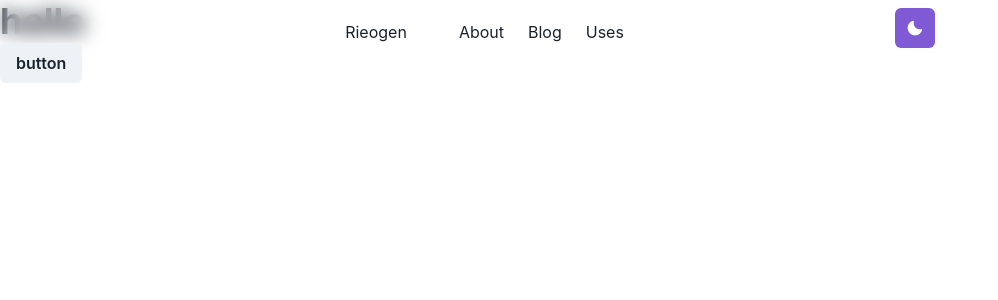
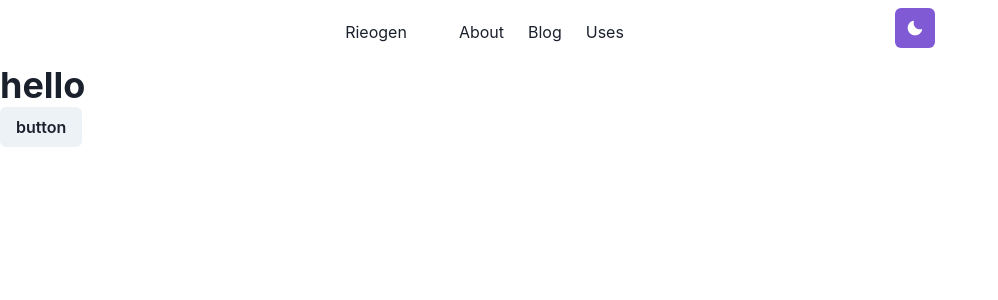
Before and after one commit to koto74/rierogen-homepage, a Next.js app: page / in a window 1280 px wide. Shown: the top 300 px of the page, without its empty margins (0-998 px from the left). Built offline with nearby package versions, Linux system fonts and the light colour scheme.

Commit message:
fix: header position

```diff
--- a/components/header.js
+++ b/components/header.js
@@ -39,7 +39,7 @@ const MenuLink = forwardRef((props, ref) => (
 const Header = () => {
     return (
         <Box
-            position="fixed"
+            position="sticky"
             as="nav"
             w="100%"
             css={{ backdropFilter: 'blur(10px)' }}
```
